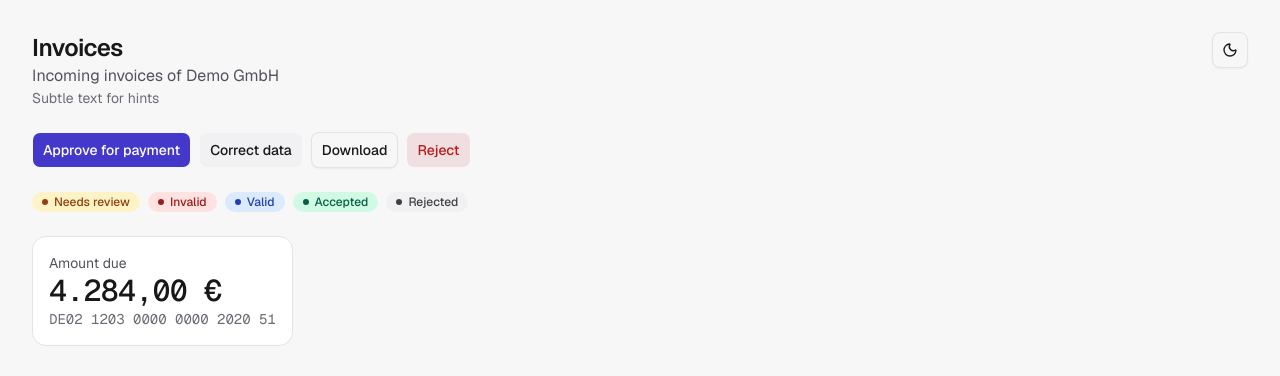
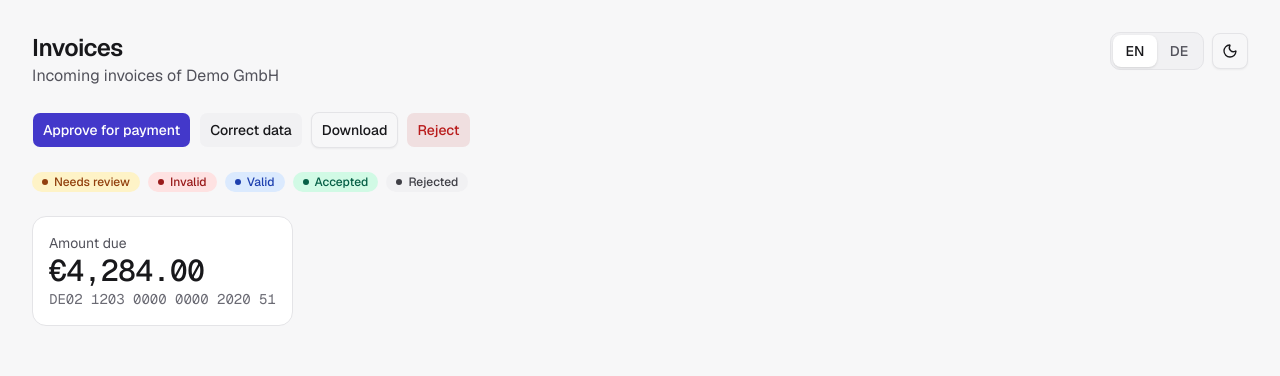
Before and after one commit to newways-dev/dewtally, a Next.js app in the folder web/: page / in a window 1280 px wide. Shown: the top 376 px of the page. Built offline with nearby package versions, Linux system fonts and the light colour scheme; no server answers.

Commit message:
Add English and German with type-safe messages

```diff
--- /dev/null
+++ b/web/messages/de.json
@@ -0,0 +1,24 @@
+{
+  "common": {
+    "language": "Sprache",
+    "themeToggle": "Helles oder dunkles Design"
+  },
+  "invoices": {
+    "title": "Rechnungen",
+    "subtitle": "Eingangsrechnungen der Demo GmbH",
+    "amountDue": "Zahlbetrag"
+  },
+  "actions": {
+    "approve": "Zur Zahlung freigeben",
+    "correct": "Daten korrigieren",
+    "download": "Herunterladen",
+    "reject": "Ablehnen"
+  },
+  "status": {
+    "NEEDS_REVIEW": "Zu prüfen",
+    "INVALID": "Fehlerhaft",
+    "VALID": "Gültig",
+    "ACCEPTED": "Freigegeben",
+    "REJECTED": "Abgelehnt"
+  }
+}
--- /dev/null
+++ b/web/messages/en.json
@@ -0,0 +1,24 @@
+{
+  "common": {
+    "language": "Language",
+    "themeToggle": "Switch light or dark theme"
+  },
+  "invoices": {
+    "title": "Invoices",
+    "subtitle": "Incoming invoices of Demo GmbH",
+    "amountDue": "Amount due"
+  },
+  "actions": {
+    "approve": "Approve for payment",
+    "correct": "Correct data",
+    "download": "Download",
+    "reject": "Reject"
+  },
+  "status": {
+    "NEEDS_REVIEW": "Needs review",
+    "INVALID": "Invalid",
+    "VALID": "Valid",
+    "ACCEPTED": "Accepted",
+    "REJECTED": "Rejected"
+  }
+}
--- a/web/next.config.ts
+++ b/web/next.config.ts
@@ -1,17 +1,20 @@
-import type { NextConfig } from "next";
+import type { NextConfig } from 'next'
+import createNextIntlPlugin from 'next-intl/plugin'
 
 const nextConfig: NextConfig = {
-  /* config options here */
-  cacheComponents: true,
-  partialPrefetching: true,
+  // cacheComponents is off on purpose: every page of dewtally depends on the logged-in user and their company,
+  // and the language comes from a cookie in the root layout, so there is nothing to prerender.
   turbopack: {
     rules: {
-      "*.css": {
-        loaders: ["@tailwindcss/turbopack"],
-        as: "*.css",
+      '*.css': {
+        loaders: ['@tailwindcss/turbopack'],
+        as: '*.css',
       },
     },
   },
-};
+}
 
-export default nextConfig;
+// Connects next-intl; it finds the request configuration in src/i18n/request.ts
+const withNextIntl = createNextIntlPlugin()
+
+export default withNextIntl(nextConfig)
--- a/web/package.json
+++ b/web/package.json
@@ -14,6 +14,7 @@
     "cn": "^0.5.0",
     "lucide-react": "^1.64.0",
     "next": "16.4.3",
+    "next-intl": "^4.14.9",
     "next-themes": "^0.4.6",
     "react": "19.3.0",
     "react-dom": "19.3.0",
--- a/web/pnpm-workspace.yaml
+++ b/web/pnpm-workspace.yaml
@@ -1,3 +1,5 @@
 allowBuilds:
+  '@parcel/watcher': set this to true or false
+  '@swc/core': set this to true or false
   sharp: false
   unrs-resolver: false
--- a/web/src/app/layout.tsx
+++ b/web/src/app/layout.tsx
@@ -1,5 +1,7 @@
 import type { Metadata } from 'next'
 import { Geist, Geist_Mono } from 'next/font/google'
+import { NextIntlClientProvider } from 'next-intl'
+import { getLocale } from 'next-intl/server'
 import './globals.css'
 import { ThemeProvider } from '@/components/theme-provider'
 import { cn } from '@/lib/utils'
@@ -19,11 +21,14 @@ export const metadata: Metadata = {
   description: 'Incoming invoices and e-invoices, checked before anyone pays.',
 }
 
-export default function RootLayout({ children }: LayoutProps<'/'>) {
+export default async function RootLayout({ children }: LayoutProps<'/'>) {
+  const locale = await getLocale()
+
   return (
-    // suppressHydrationWarning: next-themes sets the "dark" class before React starts, on purpose
+    // lang tells screen readers and the browser's spell check which language the page is in.
+    // suppressHydrationWarning: next-themes sets the "dark" class before React starts, on purpose.
     <html
-      lang='en'
+      lang={locale}
       className={cn(
         'h-full antialiased',
         geistSans.variable,
@@ -32,6 +37,7 @@ export default function RootLayout({ children }: LayoutProps<'/'>) {
       suppressHydrationWarning
     >
       <body className='min-h-full flex flex-col'>
+        <NextIntlClientProvider>
           <ThemeProvider
             attribute='class'
             defaultTheme='system'
@@ -40,6 +46,7 @@ export default function RootLayout({ children }: LayoutProps<'/'>) {
           >
             {children}
           </ThemeProvider>
+        </NextIntlClientProvider>
       </body>
     </html>
   )
--- a/web/src/app/page.tsx
+++ b/web/src/app/page.tsx
@@ -1,67 +1,77 @@
+import { getFormatter, getTranslations } from 'next-intl/server'
+
 import { Button } from '@/components/ui/button'
+import { LocaleSwitch } from '@/components/locale-switch'
 import { ThemeToggle } from '@/components/theme-toggle'
 
-// Temporary page to check colours, fonts and the theme switch; replaced by the app shell in step 2.5.
+// Temporary page to check colours, theme and languages; replaced by the app shell in step 2.5.
 const statuses = [
   {
-    label: 'Needs review',
+    key: 'NEEDS_REVIEW',
     className: 'bg-status-review text-status-review-foreground',
   },
   {
-    label: 'Invalid',
+    key: 'INVALID',
     className: 'bg-status-invalid text-status-invalid-foreground',
   },
-  { label: 'Valid', className: 'bg-status-valid text-status-valid-foreground' },
+  { key: 'VALID', className: 'bg-status-valid text-status-valid-foreground' },
   {
-    label: 'Accepted',
+    key: 'ACCEPTED',
     className: 'bg-status-accepted text-status-accepted-foreground',
   },
   {
-    label: 'Rejected',
+    key: 'REJECTED',
     className: 'bg-status-rejected text-status-rejected-foreground',
   },
-]
+] as const
 
-export default function Home() {
+export default async function Home() {
+  const t = await getTranslations()
+  const format = await getFormatter()
+
   return (
     <main className='flex flex-1 flex-col gap-6 p-8'>
-      <div className='flex items-start justify-between gap-4'>
+      <div className='flex flex-wrap items-start justify-between gap-4'>
         <div>
-          <h1 className='text-2xl font-semibold tracking-tight'>Invoices</h1>
-          <p className='text-muted-foreground'>
-            Incoming invoices of Demo GmbH
-          </p>
-          <p className='text-sm text-subtle'>Subtle text for hints</p>
+          <h1 className='text-2xl font-semibold tracking-tight'>
+            {t('invoices.title')}
+          </h1>
+          <p className='text-muted-foreground'>{t('invoices.subtitle')}</p>
         </div>
-        <ThemeToggle label='Switch light or dark theme' />
+        <div className='flex items-center gap-2'>
+          <LocaleSwitch label={t('common.language')} />
+          <ThemeToggle label={t('common.themeToggle')} />
+        </div>
       </div>
 
       <div className='flex flex-wrap gap-2'>
-        <Button>Approve for payment</Button>
-        <Button variant='secondary'>Correct data</Button>
-        <Button variant='outline'>Download</Button>
-        <Button variant='destructive'>Reject</Button>
+        <Button>{t('actions.approve')}</Button>
+        <Button variant='secondary'>{t('actions.correct')}</Button>
+        <Button variant='outline'>{t('actions.download')}</Button>
+        <Button variant='destructive'>{t('actions.reject')}</Button>
       </div>
 
       <div className='flex flex-wrap gap-2'>
         {statuses.map((status) => (
           <span
-            key={status.label}
+            key={status.key}
             className={`inline-flex items-center gap-1.5 rounded-full px-2.5 py-0.5 text-xs font-medium ${status.className}`}
           >
             <span
               aria-hidden='true'
               className='size-1.5 rounded-full bg-current'
             />
-            {status.label}
+            {t(`status.${status.key}`)}
           </span>
         ))}
       </div>
 
       <div className='w-fit rounded-xl border bg-card p-4'>
-        <div className='text-sm text-muted-foreground'>Amount due</div>
+        <div className='text-sm text-muted-foreground'>
+          {t('invoices.amountDue')}
+        </div>
         <div className='font-mono text-3xl font-medium tracking-tight tabular-nums'>
-          4.284,00 €
+          {format.number(4284, { style: 'currency', currency: 'EUR' })}
         </div>
         <div className='font-mono text-sm text-subtle'>
           DE02 1203 0000 0000 2020 51
--- /dev/null
+++ b/web/src/components/locale-switch.tsx
@@ -0,0 +1,43 @@
+'use client'
+
+import { useLocale } from 'next-intl'
+import { useTransition } from 'react'
+
+import { locales } from '@/i18n/config'
+import { setLocale } from '@/i18n/actions'
+import { cn } from '@/lib/utils'
+
+// EN | DE segmented switch, like in the design.
+export function LocaleSwitch({ label }: { label: string }) {
+  const current = useLocale()
+  const [pending, startTransition] = useTransition()
+
+  return (
+    <div
+      role='group'
+      aria-label={label}
+      className='inline-flex rounded-lg border bg-secondary p-0.5'
+    >
+      {locales.map((locale) => {
+        const active = locale === current
+        return (
+          <button
+            key={locale}
+            type='button'
+            aria-pressed={active}
+            disabled={pending}
+            onClick={() => startTransition(() => setLocale(locale))}
+            className={cn(
+              'min-w-11 rounded-md px-2 py-1.5 text-sm font-medium uppercase transition-colors',
+              active
+                ? 'bg-card text-foreground shadow-sm'
+                : 'text-muted-foreground hover:text-foreground',
+            )}
+          >
+            {locale}
+          </button>
+        )
+      })}
+    </div>
+  )
+}
--- /dev/null
+++ b/web/src/global.d.ts
@@ -0,0 +1,11 @@
+import type { Locale } from '@/i18n/config'
+import type messages from '../messages/en.json'
+
+// Makes next-intl type-safe: a typo in a message key is a build error, not an empty spot on the screen.
+// The English file is the reference; the German one must have the same keys.
+declare module 'next-intl' {
+  interface AppConfig {
+    Locale: Locale
+    Messages: typeof messages
+  }
+}
--- /dev/null
+++ b/web/src/i18n/actions.ts
@@ -0,0 +1,18 @@
+'use server'
+
+import { cookies } from 'next/headers'
+
+import { isLocale, localeCookie } from './config'
+
+// Server action: stores the chosen language. Setting a cookie here makes Next.js render the page again,
+// so the new language appears without a full reload.
+export async function setLocale(locale: string) {
+  if (!isLocale(locale)) {
+    return
+  }
+  ;(await cookies()).set(localeCookie, locale, {
+    path: '/',
+    maxAge: 60 * 60 * 24 * 365,
+    sameSite: 'lax',
+  })
+}
--- /dev/null
+++ b/web/src/i18n/config.ts
@@ -0,0 +1,11 @@
+// Languages of the UI. The choice is kept in a cookie: dewtally is an app behind a login,
+// so there is no need for /de/... URLs for search engines.
+export const locales = ['en', 'de'] as const
+export type Locale = (typeof locales)[number]
+
+export const defaultLocale: Locale = 'en'
+export const localeCookie = 'NEXT_LOCALE'
+
+export function isLocale(value: string | undefined): value is Locale {
+  return locales.includes(value as Locale)
+}
--- /dev/null
+++ b/web/src/i18n/request.ts
@@ -0,0 +1,24 @@
+import { cookies, headers } from 'next/headers'
+import { getRequestConfig } from 'next-intl/server'
+
+import { defaultLocale, isLocale, localeCookie, type Locale } from './config'
+
+// Picks the language for each request: the user's choice first, then the browser's preference.
+async function resolveLocale(): Promise<Locale> {
+  const chosen = (await cookies()).get(localeCookie)?.value
+  if (isLocale(chosen)) {
+    return chosen
+  }
+  const accepted = (await headers()).get('accept-language') ?? ''
+  // "de-DE,de;q=0.9,en;q=0.8": the first listed language is the preferred one
+  const preferred = accepted.split(',')[0]?.trim().slice(0, 2).toLowerCase()
+  return isLocale(preferred) ? preferred : defaultLocale
+}
+
+export default getRequestConfig(async () => {
+  const locale = await resolveLocale()
+  return {
+    locale,
+    messages: (await import(`../../messages/${locale}.json`)).default,
+  }
+})
```
Also changed, not shown: 1 other file (tests, documents, lock files or other folders). Lines whose indentation alone changed are shown as unchanged.
